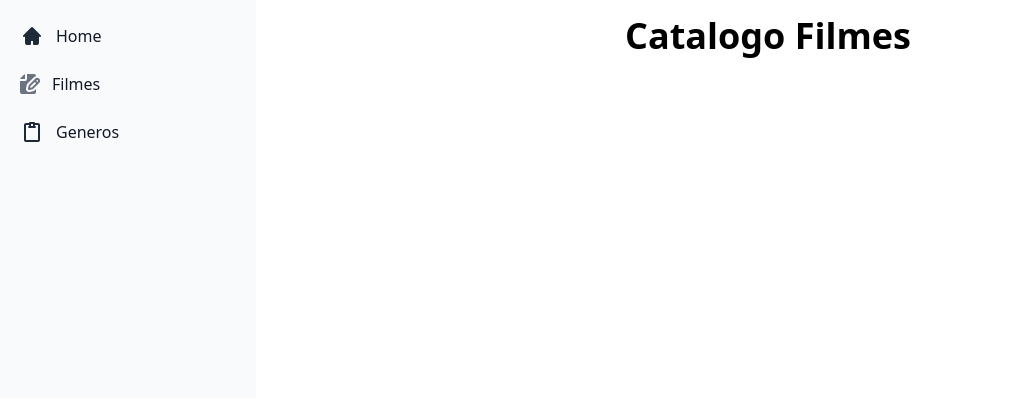
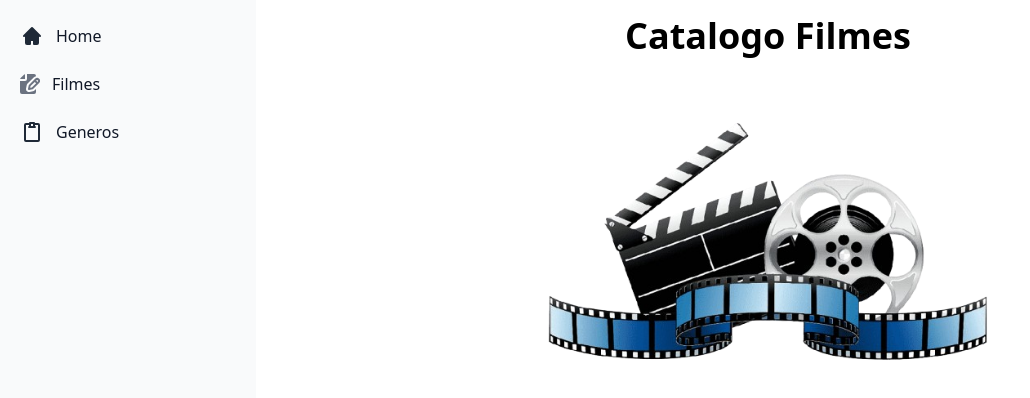
Before and after one commit to CaduNgm/Catalogo_De_Filmes, a Next.js app: page / in a window 1280 px wide. Shown: the top 398 px of the page, without its empty margins (0-1030 px from the left). Built offline with nearby package versions, Linux system fonts and the light colour scheme.

Commit message:
Adição da foto

```diff
--- a/package.json
+++ b/package.json
@@ -18,7 +18,7 @@
   "devDependencies": {
     "postcss": "^8",
     "prisma": "^5.20.0",
-    "tailwindcss": "^3.4.1"
+    "tailwindcss": "^3.4.13"
   },
   "description": "This is a [Next.js](https://nextjs.org/) project bootstrapped with [`create-next-app`](https://github.com/vercel/next.js/tree/canary/packages/create-next-app).",
   "main": "tailwind.config.js",
--- a/src/app/page.js
+++ b/src/app/page.js
@@ -2,6 +2,8 @@
 import { useEffect, useState } from "react";
 import { useForm } from "react-hook-form";
 import Sidebar from "./components/sidebar/page";
+import Image from "next/image";
+import Model from "./public/images/foto.png"
 
 export default function Home() {
 
@@ -9,10 +11,20 @@ export default function Home() {
         <div>
 <Sidebar/>
 <div className="ml-64 p-4">
-    <div className="text-4xl text-center font-bold">
+    <div className=" display-5 text-4xl text-center font-bold">
 
         Catalogo Filmes
     </div>
+    <div style={{
+          display: "flex",
+          justifyContent: "center",
+        }}>
+
+    <Image src={Model} width={450}
+      height={450}/>
+    </div>
+
+
 
 </div>
 
```
Also changed, not shown: src/app/public/images/foto.png (added), 1 other file (tests, documents, lock files or other folders).
